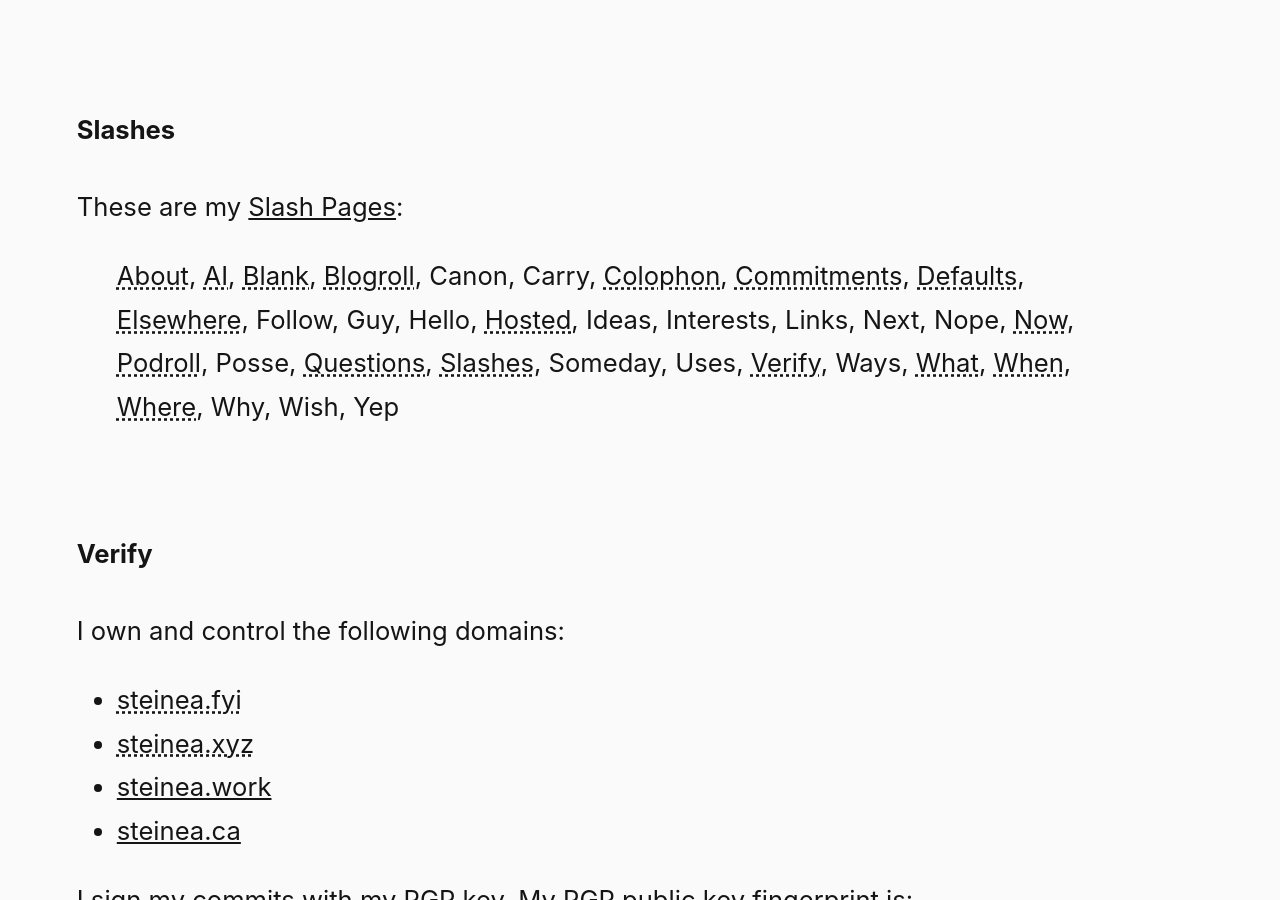
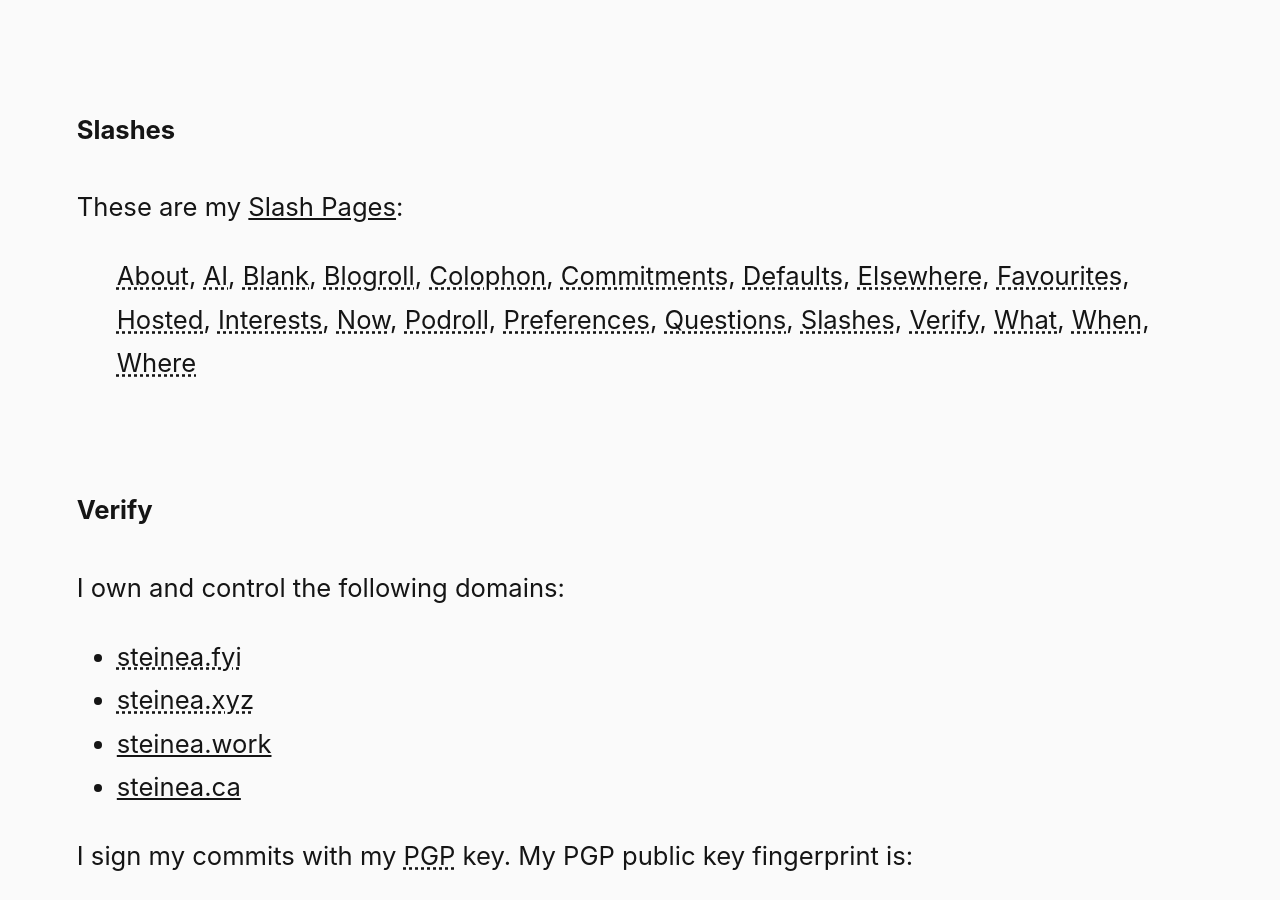
Before and after one commit to steinea/fyi, a Jekyll site: the page built from index.md, in a window 1280 px wide and 900 px high, scrolled down 2899 px. Built offline with Jekyll 4.4.1, drawn with Linux system fonts in a browser that asks for light colours.

Commit message:
Create favourites, interests, preferences slashes

```diff
--- a/_includes/slashes.md
+++ b/_includes/slashes.md
@@ -1,3 +1,18 @@
 These are my [Slash Pages](https://slashpages.net/):
 
-> [About](/about/), [AI](/ai/), [Blank](/blank/), [Blogroll](/blogroll/), Canon, Carry, [Colophon](/colophon/), [Commitments](/commitments/), [Defaults](/defaults/), [Elsewhere](/elsewhere/), Follow, Guy, Hello, [Hosted](/hosted/), Ideas, Interests, Links, Next, Nope, [Now](/now/), [Podroll](/podroll/), Posse, [Questions](/questions/), [Slashes](/slashes/), Someday, Uses, [Verify](/verify/), Ways, [What](/what/), [When](/when/), [Where](/where/), Why, Wish, Yep
+> [About](/about/), [AI](/ai/), [Blank](/blank/), [Blogroll](/blogroll/), [Colophon](/colophon/), [Commitments](/commitments/), [Defaults](/defaults/), [Elsewhere](/elsewhere/), [Favourites](/favourites/), [Hosted](/hosted/), [Interests](/interests/), [Now](/now/), [Podroll](/podroll/), [Preferences](/preferences/), [Questions](/questions/), [Slashes](/slashes/), [Verify](/verify/), [What](/what/), [When](/when/), [Where](/where/)
+
+
+<!--
+
+Carry
+Changelog, log
+Chipotle
+Contact
+Death
+Follow
+Green
+Guy
+Hello
+Ideas
+-->
```
Also changed, not shown: pages/favourites.md (added, +12 -0 lines), pages/interests.md (added, +9 -0 lines), pages/preferences.md (added, +20 -0 lines).
